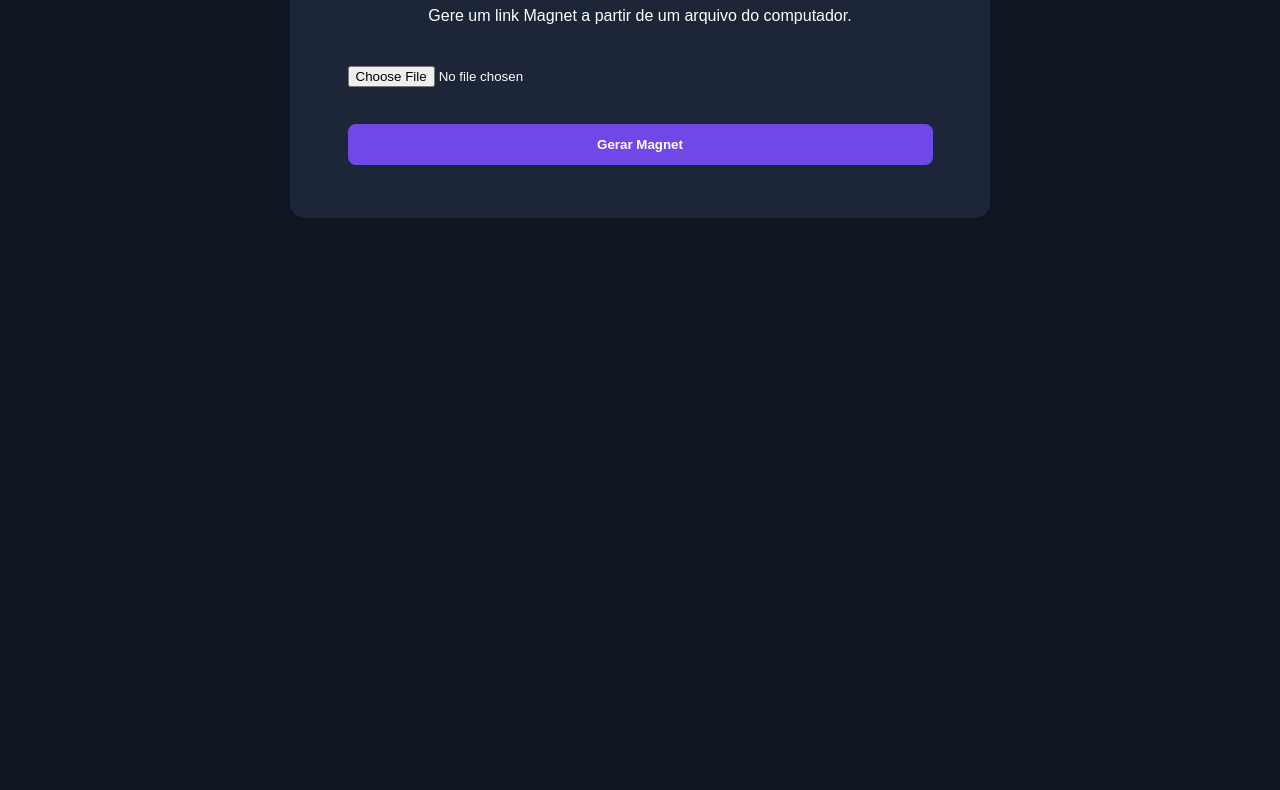
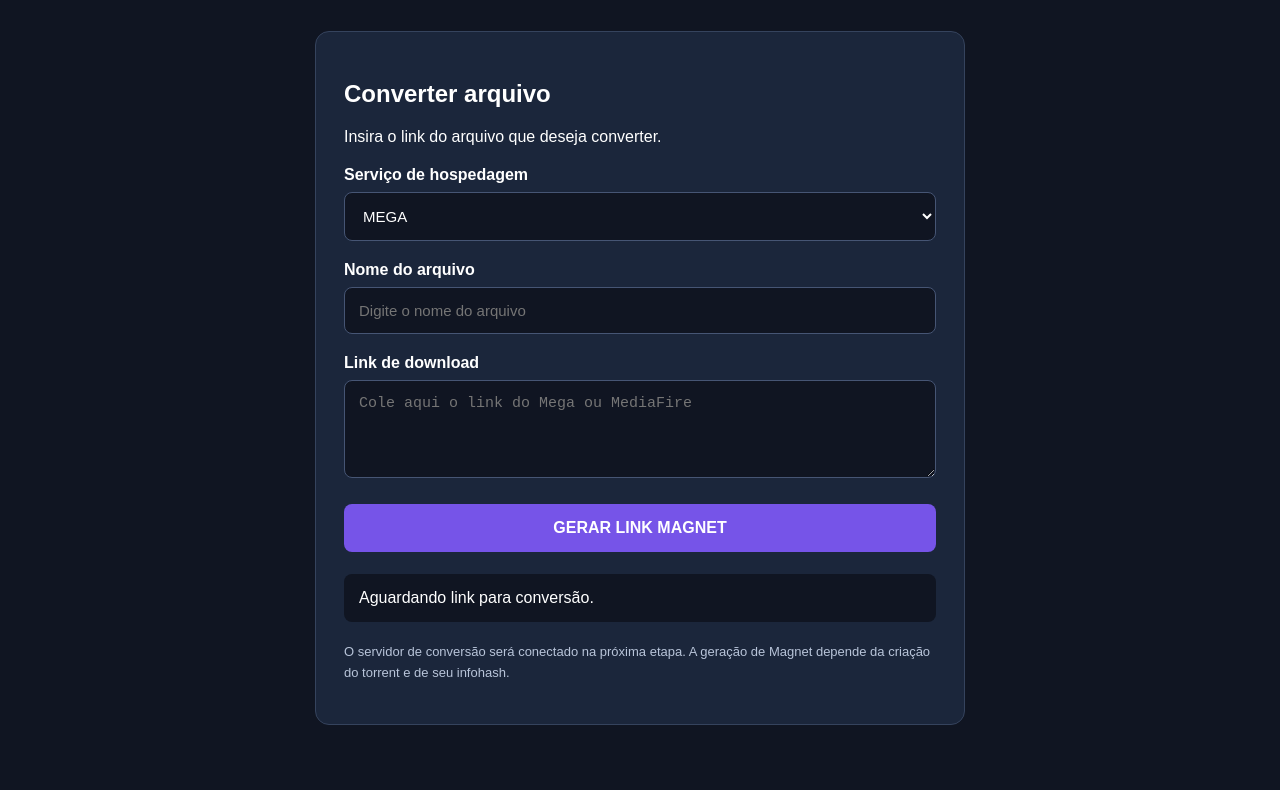
Before and after one commit to 12032426/conversor-magnet, a plain HTML site: page index.html in a window 1280 px wide. Shown: the part 176-966 px from the top of the page. Before the commit the page ends 800 px from the top, so only its background shows below. Drawn offline with Linux system fonts and the light colour scheme.

Commit message:
Update index.html

```diff
--- a/index.html
+++ b/index.html
@@ -3,67 +3,136 @@
 <head>
 <meta charset="UTF-8">
 <meta name="viewport" content="width=device-width, initial-scale=1.0">
-<title>Conversor Magnet</title>
+<title>Magnet Converter</title>
 <style>
-body {
-  background: #101522;
-  color: white;
-  font-family: Arial, sans-serif;
-  text-align: center;
-  padding: 30px 15px;
+*{box-sizing:border-box}
+body{
+  margin:0;
+  background:#101522;
+  color:#fff;
+  font-family:Arial,sans-serif;
 }
-.container {
-  max-width: 650px;
-  margin: 40px auto;
-  padding: 25px;
-  background: #1c2638;
-  border-radius: 15px;
+header{
+  background:#192338;
+  padding:24px;
+  text-align:center;
+  border-bottom:2px solid #7654e8;
 }
-h1 { color: #a78bfa; }
-input, button {
-  width: 90%;
-  padding: 13px;
-  margin: 12px 0;
-  border-radius: 8px;
-  border: none;
+h1{margin:0;color:#a78bfa}
+main{
+  max-width:700px;
+  margin:45px auto;
+  padding:25px;
 }
-button {
-  background: #7048e8;
-  color: white;
-  cursor: pointer;
-  font-weight: bold;
+.painel{
+  background:#1b263b;
+  padding:28px;
+  border-radius:14px;
+  border:1px solid #35435d;
 }
-#resultado {
-  overflow-wrap: anywhere;
-  color: #8ee6b5;
+label{
+  display:block;
+  margin:20px 0 8px;
+  font-weight:bold;
+}
+input,select,textarea{
+  width:100%;
+  padding:14px;
+  border-radius:8px;
+  border:1px solid #465574;
+  background:#101522;
+  color:white;
+  font-size:15px;
+}
+button{
+  width:100%;
+  margin-top:22px;
+  padding:15px;
+  border:0;
+  border-radius:8px;
+  background:#7654e8;
+  color:white;
+  font-size:16px;
+  font-weight:bold;
+  cursor:pointer;
+}
+button:hover{background:#6040c8}
+#resultado{
+  margin-top:22px;
+  padding:15px;
+  background:#101522;
+  border-radius:8px;
+  overflow-wrap:anywhere;
+}
+.aviso{
+  color:#b8c4d9;
+  font-size:13px;
+  line-height:1.6;
+  margin-top:20px;
+}
+footer{
+  text-align:center;
+  color:#8290a8;
+  padding:25px;
 }
 </style>
 </head>
 <body>
-<div class="container">
-<h1>Conversor Magnet</h1>
-<p>Gere um link Magnet a partir de um arquivo do computador.</p>
 
-<input type="file" id="arquivo">
-<button onclick="gerar()">Gerar Magnet</button>
+<header>
+<h1>MAGNET CONVERTER</h1>
+<p>Conversor Universal de Links Magnet</p>
+</header>
 
-<p id="resultado"></p>
+<main>
+<div class="painel">
+<h2>Converter arquivo</h2>
+<p>Insira o link do arquivo que deseja converter.</p>
+
+<label>Serviço de hospedagem</label>
+<select id="servico">
+<option value="mega">MEGA</option>
+<option value="mediafire">MediaFire</option>
+</select>
+
+<label>Nome do arquivo</label>
+<input id="nome" type="text" placeholder="Digite o nome do arquivo">
+
+<label>Link de download</label>
+<textarea id="link" rows="4" placeholder="Cole aqui o link do Mega ou MediaFire"></textarea>
+
+<button onclick="converter()">GERAR LINK MAGNET</button>
+
+<div id="resultado">
+Aguardando link para conversão.
 </div>
 
+<p class="aviso">
+O servidor de conversão será conectado na próxima etapa.
+A geração de Magnet depende da criação do torrent e de seu infohash.
+</p>
+</div>
+</main>
+
+<footer>
+Magnet Converter
+</footer>
+
 <script>
-async function gerar() {
-  const arquivo = document.getElementById("arquivo").files[0];
-  const resultado = document.getElementById("resultado");
+async function converter(){
+  const nome=document.getElementById("nome").value.trim();
+  const link=document.getElementById("link").value.trim();
+  const servico=document.getElementById("servico").value;
+  const resultado=document.getElementById("resultado");
 
-  if (!arquivo) {
-    resultado.textContent = "Selecione um arquivo primeiro.";
+  if(!nome||!link){
+    resultado.textContent="Preencha o nome e o link.";
     return;
   }
 
-  resultado.textContent =
-    "Arquivo selecionado: " + arquivo.name +
-    ". A criação do torrent ainda precisa ser integrada.";
+  resultado.textContent="Servidor de conversão ainda não conectado.";
 }
 </script>
+
 </body>
 </html>
```
